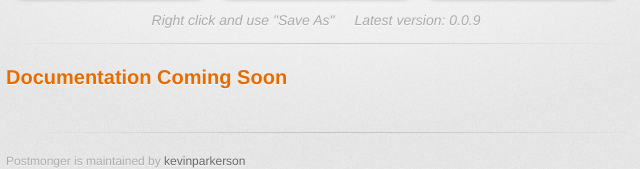
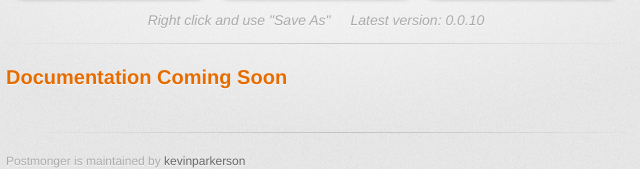
Before and after one commit to kevinparkerson/postmonger, a plain HTML site: page index.html in a window 1280 px wide. Shown: the part 214-383 px from the top of the page, 324-964 px from the left. Drawn offline with Linux system fonts and the light colour scheme; a web font is replaced by a local one.

Commit message:
updating version display

```diff
--- a/index.html
+++ b/index.html
@@ -34,7 +34,7 @@
 
                 <section class="version">
                     <span class="downloadInstructions">Right click and use "Save As"</span>
-                    <span>Latest version: 0.0.9</span>
+                    <span>Latest version: 0.0.10</span>
                 </section>
 
                 <hr style="margin-top: 12px; padding-bottom: 10px;"/>
```
